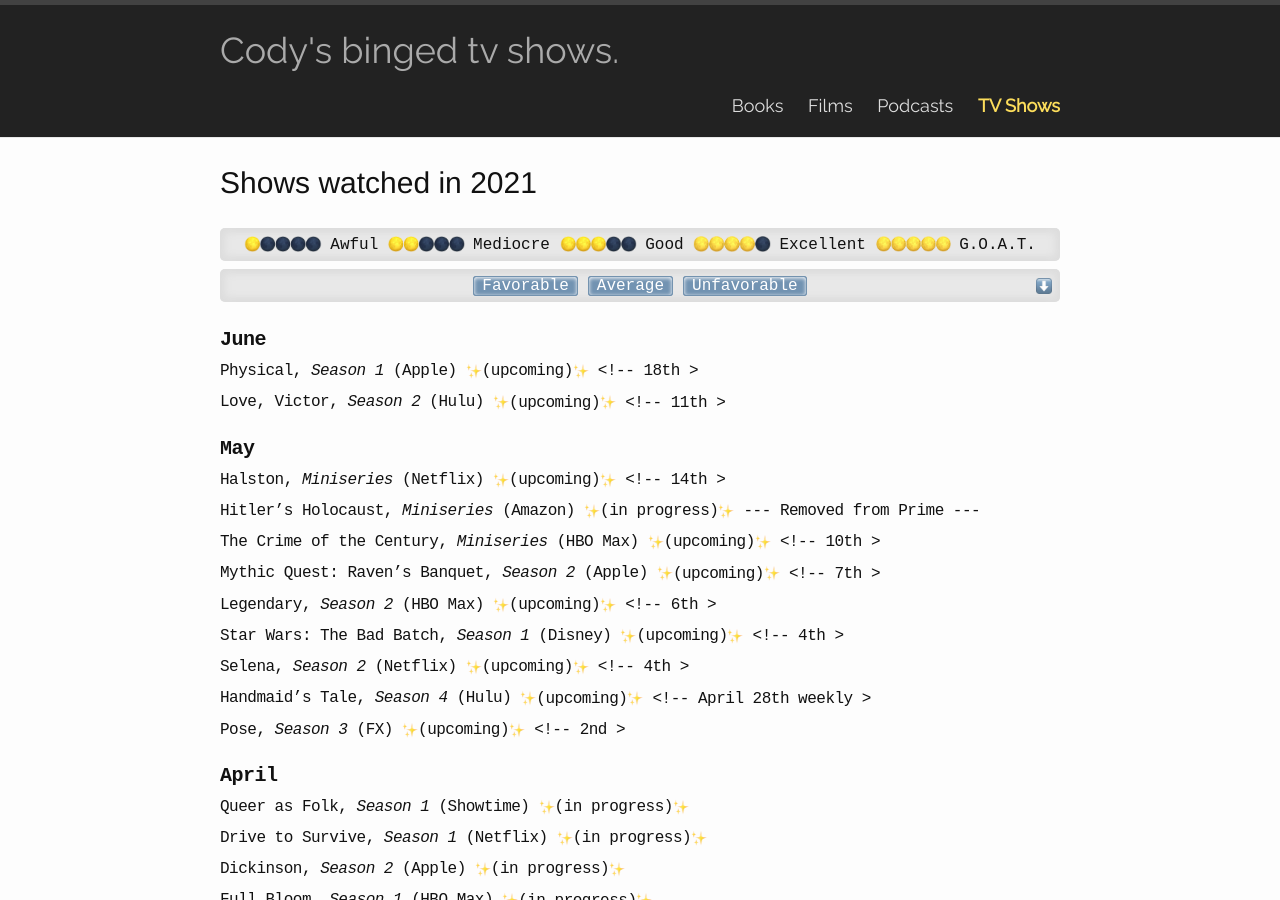
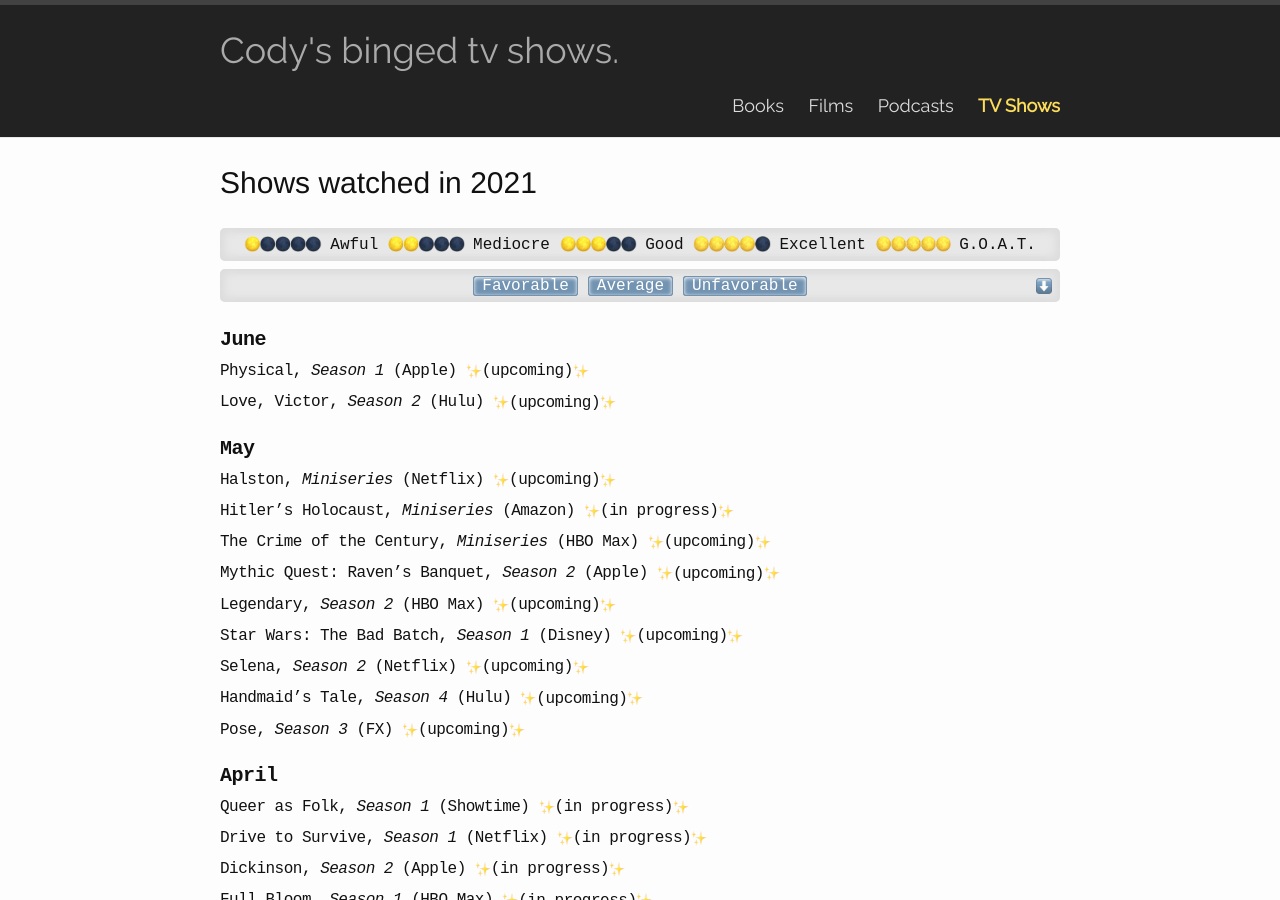
Before and after one commit to codydalerodgers/personal-blog, a Jekyll site: the page built from _shows/2021.md, in a window 1280 px wide and 900 px high. Built offline with Jekyll 4.4.1, drawn with Linux system fonts in a browser that asks for light colours.

Commit message:
fixed comments

```diff
--- a/_shows/2021.md
+++ b/_shows/2021.md
@@ -5,28 +5,28 @@
 category: shows
 ---
 ## June
-Physical, _Season 1_ (Apple) {{ site.up }} <!-- 18th >
+Physical, _Season 1_ (Apple) {{ site.up }} {{ 18th }}
 
-Love, Victor, _Season 2_ (Hulu) {{ site.up }} <!-- 11th >
+Love, Victor, _Season 2_ (Hulu) {{ site.up }} {{ 11th }}
 
 ## May
-Halston, _Miniseries_ (Netflix) {{ site.up }} <!-- 14th >
+Halston, _Miniseries_ (Netflix) {{ site.up }} {{ 14th }}
 
-Hitler's Holocaust, _Miniseries_ (Amazon) {{ site.ip }} --- Removed from Prime  ---
+Hitler's Holocaust, _Miniseries_ (Amazon) {{ site.ip }} {{ Removed from Prime }}
 
-The Crime of the Century, _Miniseries_ (HBO Max) {{ site.up }} <!-- 10th >
+The Crime of the Century, _Miniseries_ (HBO Max) {{ site.up }} {{ 10th }}
 
-Mythic Quest: Raven's Banquet, _Season 2_ (Apple) {{ site.up }} <!-- 7th >
+Mythic Quest: Raven's Banquet, _Season 2_ (Apple) {{ site.up }} {{ 7th }}
 
-Legendary, _Season 2_ (HBO Max) {{ site.up }} <!-- 6th >
+Legendary, _Season 2_ (HBO Max) {{ site.up }} {{ 6th }}
 
-Star Wars: The Bad Batch, _Season 1_ (Disney) {{ site.up }} <!-- 4th >
+Star Wars: The Bad Batch, _Season 1_ (Disney) {{ site.up }} {{ 4th }}
 
-Selena, _Season 2_ (Netflix) {{ site.up }} <!-- 4th >
+Selena, _Season 2_ (Netflix) {{ site.up }} {{ 4th }}
 
-Handmaid's Tale, _Season 4_ (Hulu) {{ site.up }} <!-- April 28th weekly >
+Handmaid's Tale, _Season 4_ (Hulu) {{ site.up }} {{ April 28th weekly }}
 
-Pose, _Season 3_ (FX) {{ site.up }} <!-- 2nd >
+Pose, _Season 3_ (FX) {{ site.up }} {{ 2nd }}
 
 ## April
 Queer as Folk, _Season 1_ (Showtime) {{ site.ip }}
```
